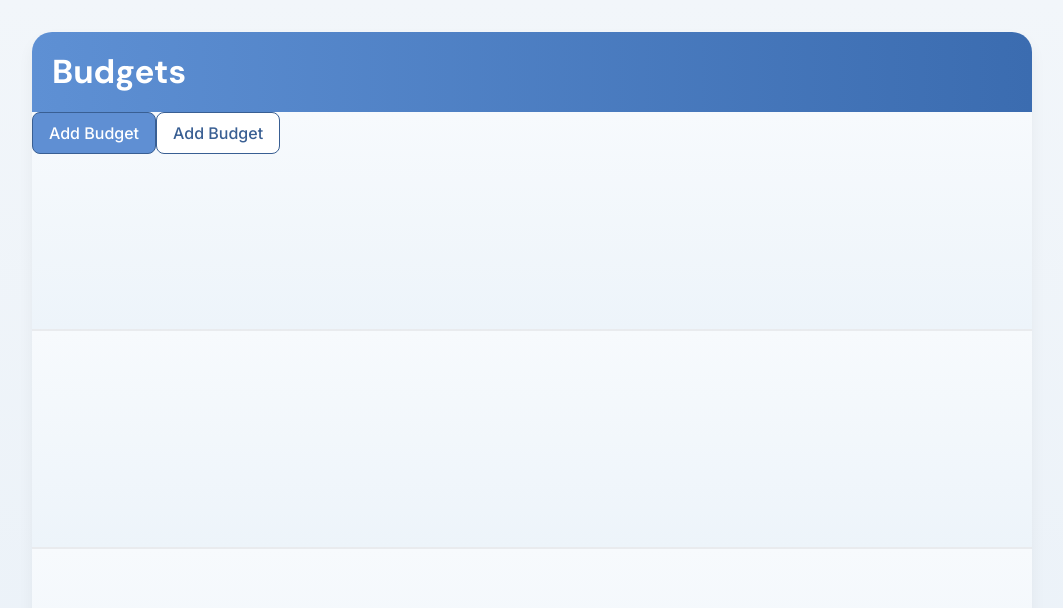
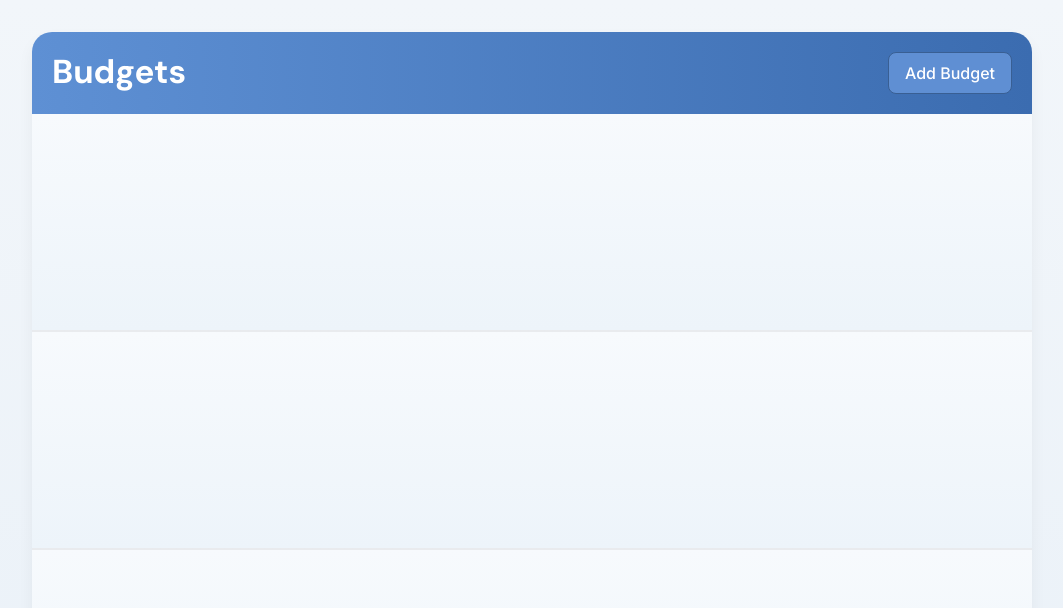
Before and after one commit to daniel-howorth/budget-app, a React (Vite) app: page / in a window 1280 px wide. Shown: the top 608 px of the page, without its empty margins (108-1171 px from the left). Built offline with nearby package versions, Linux system fonts and the light colour scheme.

Commit message:
Added AddBudget button to header

```diff
--- a/src/components/Header/Header.jsx
+++ b/src/components/Header/Header.jsx
@@ -1,10 +1,12 @@
 import React from "react";
 import styles from "./Header.module.css";
+import AddBudgetButton from "../AddBudgetButton";
 
 function Header() {
   return (
-    <header className={`${styles.header} padding--md`}>
+    <header className={`${styles.header} padding--md gap--md`}>
       <h1 className="text--xxl">Budgets</h1>
+      <AddBudgetButton />
     </header>
   );
 }
--- a/src/components/Header/Header.module.css
+++ b/src/components/Header/Header.module.css
@@ -1,6 +1,9 @@
 .header {
   background: linear-gradient(to left, #3b6cb0, #5e90d4);
   color: var(--white);
+  display: flex;
+  justify-content: space-between;
+  flex-wrap: wrap;
 }
 
 .header h1 {
--- a/src/components/Layout/Layout.jsx
+++ b/src/components/Layout/Layout.jsx
@@ -7,10 +7,7 @@ function Layout() {
   return (
     <div className={styles.layout}>
       <Header />
-      <section>
-        <AddBudgetButton />
-        <AddBudgetButton alt={true} />
-      </section>
+      <section></section>
       <section></section>
       <section></section>
     </div>
--- a/src/global.css
+++ b/src/global.css
@@ -447,6 +447,18 @@ e.g., margin-top--md: --space-md becomes --space-lg
   padding-bottom: var(--space-lg);
 }
 
+.gap--md {
+  gap: var(--space-md);
+}
+
+.gap--sm {
+  gap: var(--space-sm);
+}
+
+.gap--lg {
+  gap: var(--space-lg);
+}
+
 .visually-hidden {
   position: absolute;
   overflow: hidden;
```
